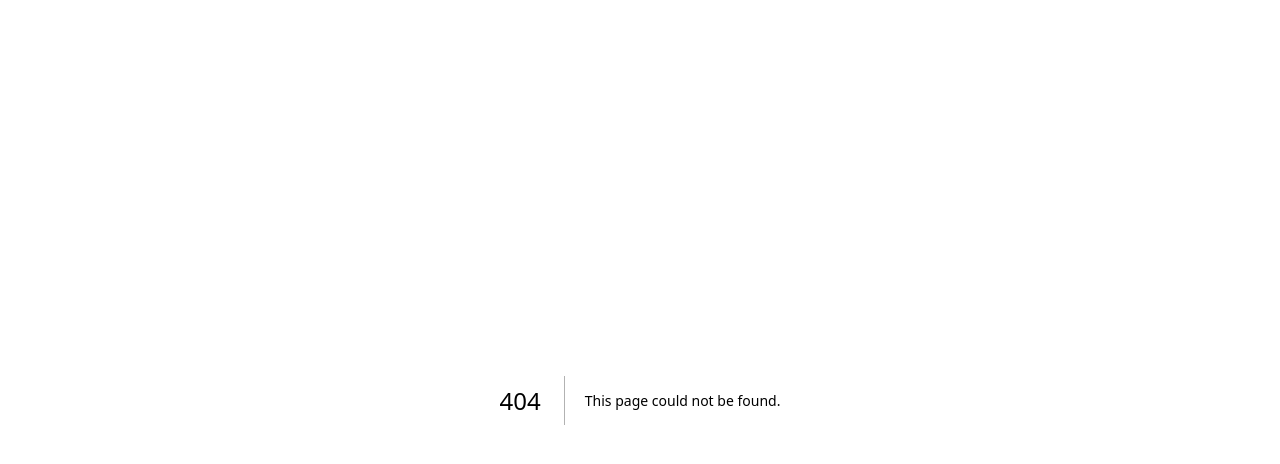
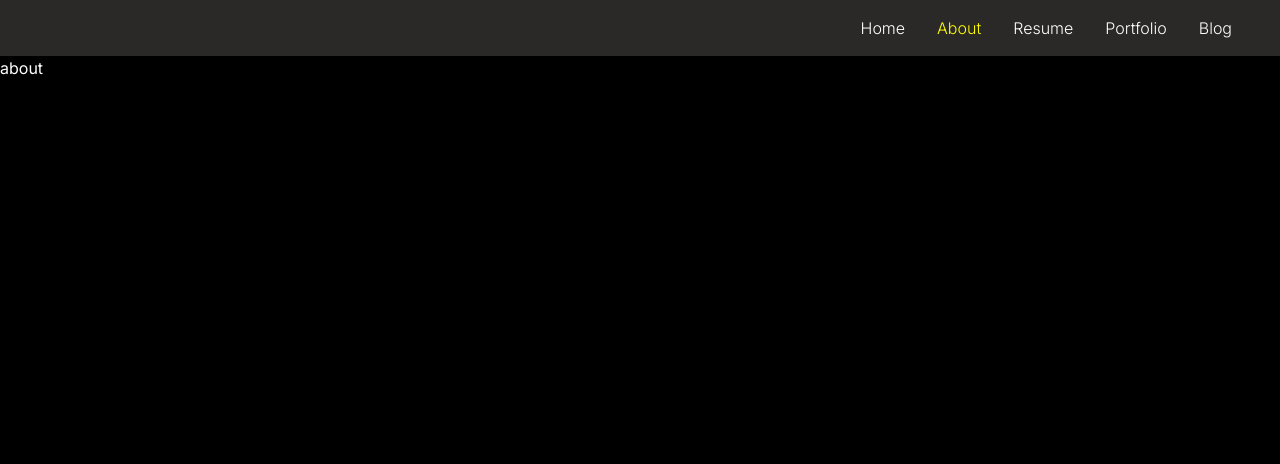
Before and after one commit to poornimanairt/portfolio, a Next.js app: page /about in a window 1280 px wide. Before the commit this address had no page. Shown: the top 464 px of the page. Built offline with nearby package versions, Linux system fonts and the light colour scheme.

Commit message:
navbar,page animation

```diff
--- a/package.json
+++ b/package.json
@@ -9,12 +9,17 @@
     "lint": "next lint"
   },
   "dependencies": {
+    "@emotion/react": "^11.11.1",
+    "@emotion/styled": "^11.11.0",
+    "@mui/icons-material": "^5.14.1",
+    "@mui/material": "^5.14.5",
     "@types/node": "20.4.5",
     "@types/react": "18.2.17",
     "@types/react-dom": "18.2.7",
     "autoprefixer": "10.4.14",
     "eslint": "8.46.0",
     "eslint-config-next": "13.4.12",
+    "framer-motion": "^10.16.1",
     "next": "13.4.12",
     "postcss": "8.4.27",
     "react": "18.2.0",
--- /dev/null
+++ b/src/app/about/page.tsx
@@ -0,0 +1,7 @@
+import React from "react";
+
+const about = () => {
+  return <div>about</div>;
+};
+
+export default about;
--- /dev/null
+++ b/src/app/components/NavBar/Navbar.module.css
@@ -0,0 +1,39 @@
+/* components/Navbar.module.css */
+.navbar {
+  display: flex;
+  justify-content: flex-end;
+  align-items: flex;
+  background-color: rgb(43, 40, 40);
+  padding: 1rem;
+  padding-right: 3rem;
+}
+
+.active {
+  color: yellow;
+}
+
+.active a:hover {
+  color: yellow;
+}
+
+.logo {
+  font-size: 1.5rem;
+  font-weight: bold;
+}
+
+.menu {
+  list-style: none;
+  display: flex;
+  gap: 1rem 2rem;
+}
+
+.menu li a {
+  text-decoration: none;
+
+  font-weight: 300;
+  transition: color 0.3s ease;
+}
+
+.menu li a:hover {
+  color: darkgray;
+}
--- /dev/null
+++ b/src/app/components/NavBar/index.tsx
@@ -0,0 +1,42 @@
+"use client";
+import { motion } from "framer-motion";
+import Link from "next/link";
+import { usePathname } from "next/navigation";
+import path from "path";
+import styles from "./Navbar.module.css";
+
+const NavBar = () => {
+  const pathname = usePathname();
+
+  const paths = [
+    { name: "Home", path: "/" },
+    { name: "About", path: "/about" },
+    { name: "Resume", path: "/resume" },
+    { name: "Portfolio", path: "/portfolio" },
+    { name: "Blog", path: "/blog" },
+  ];
+
+  return (
+    <nav className={styles.navbar}>
+      {/* <div className={styles.logo}>Your Logo</div> */}
+      <ul className={styles.menu}>
+        {paths.map((path, index) => (
+          <motion.div
+            whileHover={{ scale: 1.2 }}
+            whileTap={{ scale: 0.8 }}
+            key={index}
+          >
+            <li
+              className={pathname === path.path ? styles.active : ""}
+              key={index}
+            >
+              <Link href={path.path}>{path.name}</Link>
+            </li>
+          </motion.div>
+        ))}
+      </ul>
+    </nav>
+  );
+};
+
+export default NavBar;
--- /dev/null
+++ b/src/app/components/PageWrapper/index.tsx
@@ -0,0 +1,25 @@
+"use client";
+import { motion, AnimatePresence } from "framer-motion";
+import React, { ReactNode } from "react";
+// this is for the fade down animation in ever page
+
+type PageWrapperProps = {
+  children: ReactNode;
+};
+
+const PageWrapper: React.FC<PageWrapperProps> = ({ children }) => {
+  return (
+    <AnimatePresence>
+      <motion.div
+        initial={{ opacity: 0, y: 15 }}
+        animate={{ opacity: 1, y: 0 }}
+        exit={{ opacity: 0, y: 15 }}
+        transition={{ delay: 0.25 }}
+      >
+        {children}
+      </motion.div>
+    </AnimatePresence>
+  );
+};
+
+export default PageWrapper;
--- a/src/app/globals.css
+++ b/src/app/globals.css
@@ -3,9 +3,9 @@
 @tailwind utilities;
 
 :root {
-  --foreground-rgb: 0, 0, 0;
-  --background-start-rgb: 214, 219, 220;
-  --background-end-rgb: 255, 255, 255;
+  --foreground-rgb: 255, 255, 255;
+  --background-start-rgb: 0, 0, 0;
+  --background-end-rgb: 0, 0, 0;
 }
 
 @media (prefers-color-scheme: dark) {
--- a/src/app/layout.tsx
+++ b/src/app/layout.tsx
@@ -1,22 +1,27 @@
-import './globals.css'
-import type { Metadata } from 'next'
-import { Inter } from 'next/font/google'
+import "./globals.css";
+import type { Metadata } from "next";
+import { Inter } from "next/font/google";
 
-const inter = Inter({ subsets: ['latin'] })
+import NavBar from "./components/NavBar";
+
+const inter = Inter({ subsets: ["latin"] });
 
 export const metadata: Metadata = {
-  title: 'Create Next App',
-  description: 'Generated by create next app',
-}
+  title: "Create Next App",
+  description: "Generated by create next app",
+};
 
 export default function RootLayout({
   children,
 }: {
-  children: React.ReactNode
+  children: React.ReactNode;
 }) {
   return (
     <html lang="en">
-      <body className={inter.className}>{children}</body>
+      <body className={inter.className}>
+        <NavBar />
+        {children}
+      </body>
     </html>
-  )
+  );
 }
--- a/src/app/page.tsx
+++ b/src/app/page.tsx
@@ -1,113 +1,19 @@
-import Image from 'next/image'
+import { Box, Grid, Typography } from "@mui/material";
+import PageWrapper from "./components/PageWrapper";
 
 export default function Home() {
   return (
-    <main className="flex min-h-screen flex-col items-center justify-between p-24">
-      <div className="z-10 w-full max-w-5xl items-center justify-between font-mono text-sm lg:flex">
-        <p className="fixed left-0 top-0 flex w-full justify-center border-b border-gray-300 bg-gradient-to-b from-zinc-200 pb-6 pt-8 backdrop-blur-2xl dark:border-neutral-800 dark:bg-zinc-800/30 dark:from-inherit lg:static lg:w-auto  lg:rounded-xl lg:border lg:bg-gray-200 lg:p-4 lg:dark:bg-zinc-800/30">
-          Get started by editing&nbsp;
-          <code className="font-mono font-bold">src/app/page.tsx</code>
-        </p>
-        <div className="fixed bottom-0 left-0 flex h-48 w-full items-end justify-center bg-gradient-to-t from-white via-white dark:from-black dark:via-black lg:static lg:h-auto lg:w-auto lg:bg-none">
-          <a
-            className="pointer-events-none flex place-items-center gap-2 p-8 lg:pointer-events-auto lg:p-0"
-            href="https://vercel.com?utm_source=create-next-app&utm_medium=appdir-template&utm_campaign=create-next-app"
-            target="_blank"
-            rel="noopener noreferrer"
-          >
-            By{' '}
-            <Image
-              src="/vercel.svg"
-              alt="Vercel Logo"
-              className="dark:invert"
-              width={100}
-              height={24}
-              priority
-            />
-          </a>
-        </div>
-      </div>
-
-      <div className="relative flex place-items-center before:absolute before:h-[300px] before:w-[480px] before:-translate-x-1/2 before:rounded-full before:bg-gradient-radial before:from-white before:to-transparent before:blur-2xl before:content-[''] after:absolute after:-z-20 after:h-[180px] after:w-[240px] after:translate-x-1/3 after:bg-gradient-conic after:from-sky-200 after:via-blue-200 after:blur-2xl after:content-[''] before:dark:bg-gradient-to-br before:dark:from-transparent before:dark:to-blue-700 before:dark:opacity-10 after:dark:from-sky-900 after:dark:via-[#0141ff] after:dark:opacity-40 before:lg:h-[360px] z-[-1]">
-        <Image
-          className="relative dark:drop-shadow-[0_0_0.3rem_#ffffff70] dark:invert"
-          src="/next.svg"
-          alt="Next.js Logo"
-          width={180}
-          height={37}
-          priority
-        />
-      </div>
-
-      <div className="mb-32 grid text-center lg:mb-0 lg:grid-cols-4 lg:text-left">
-        <a
-          href="https://nextjs.org/docs?utm_source=create-next-app&utm_medium=appdir-template&utm_campaign=create-next-app"
-          className="group rounded-lg border border-transparent px-5 py-4 transition-colors hover:border-gray-300 hover:bg-gray-100 hover:dark:border-neutral-700 hover:dark:bg-neutral-800/30"
-          target="_blank"
-          rel="noopener noreferrer"
-        >
-          <h2 className={`mb-3 text-2xl font-semibold`}>
-            Docs{' '}
-            <span className="inline-block transition-transform group-hover:translate-x-1 motion-reduce:transform-none">
-              -&gt;
-            </span>
-          </h2>
-          <p className={`m-0 max-w-[30ch] text-sm opacity-50`}>
-            Find in-depth information about Next.js features and API.
-          </p>
-        </a>
-
-        <a
-          href="https://nextjs.org/learn?utm_source=create-next-app&utm_medium=appdir-template-tw&utm_campaign=create-next-app"
-          className="group rounded-lg border border-transparent px-5 py-4 transition-colors hover:border-gray-300 hover:bg-gray-100 hover:dark:border-neutral-700 hover:dark:bg-neutral-800/30"
-          target="_blank"
-          rel="noopener noreferrer"
-        >
-          <h2 className={`mb-3 text-2xl font-semibold`}>
-            Learn{' '}
-            <span className="inline-block transition-transform group-hover:translate-x-1 motion-reduce:transform-none">
-              -&gt;
-            </span>
-          </h2>
-          <p className={`m-0 max-w-[30ch] text-sm opacity-50`}>
-            Learn about Next.js in an interactive course with&nbsp;quizzes!
-          </p>
-        </a>
-
-        <a
-          href="https://vercel.com/templates?framework=next.js&utm_source=create-next-app&utm_medium=appdir-template&utm_campaign=create-next-app"
-          className="group rounded-lg border border-transparent px-5 py-4 transition-colors hover:border-gray-300 hover:bg-gray-100 hover:dark:border-neutral-700 hover:dark:bg-neutral-800/30"
-          target="_blank"
-          rel="noopener noreferrer"
-        >
-          <h2 className={`mb-3 text-2xl font-semibold`}>
-            Templates{' '}
-            <span className="inline-block transition-transform group-hover:translate-x-1 motion-reduce:transform-none">
-              -&gt;
-            </span>
-          </h2>
-          <p className={`m-0 max-w-[30ch] text-sm opacity-50`}>
-            Explore the Next.js 13 playground.
-          </p>
-        </a>
-
-        <a
-          href="https://vercel.com/new?utm_source=create-next-app&utm_medium=appdir-template&utm_campaign=create-next-app"
-          className="group rounded-lg border border-transparent px-5 py-4 transition-colors hover:border-gray-300 hover:bg-gray-100 hover:dark:border-neutral-700 hover:dark:bg-neutral-800/30"
-          target="_blank"
-          rel="noopener noreferrer"
-        >
-          <h2 className={`mb-3 text-2xl font-semibold`}>
-            Deploy{' '}
-            <span className="inline-block transition-transform group-hover:translate-x-1 motion-reduce:transform-none">
-              -&gt;
-            </span>
-          </h2>
-          <p className={`m-0 max-w-[30ch] text-sm opacity-50`}>
-            Instantly deploy your Next.js site to a shareable URL with Vercel.
-          </p>
-        </a>
-      </div>
-    </main>
-  )
+    <PageWrapper>
+      <Grid container py={3}>
+        <Grid item xs={12} p={5} display="flex" alignItems="center">
+          <Box>
+            <Typography variant="h2">Your Friendly Neighbrhood,</Typography>
+            <Typography variant="h2" color="yellow">
+              Front End Developer
+            </Typography>
+          </Box>
+        </Grid>
+      </Grid>
+    </PageWrapper>
+  );
 }
```
Also changed, not shown: 1 other file (tests, documents, lock files or other folders).
